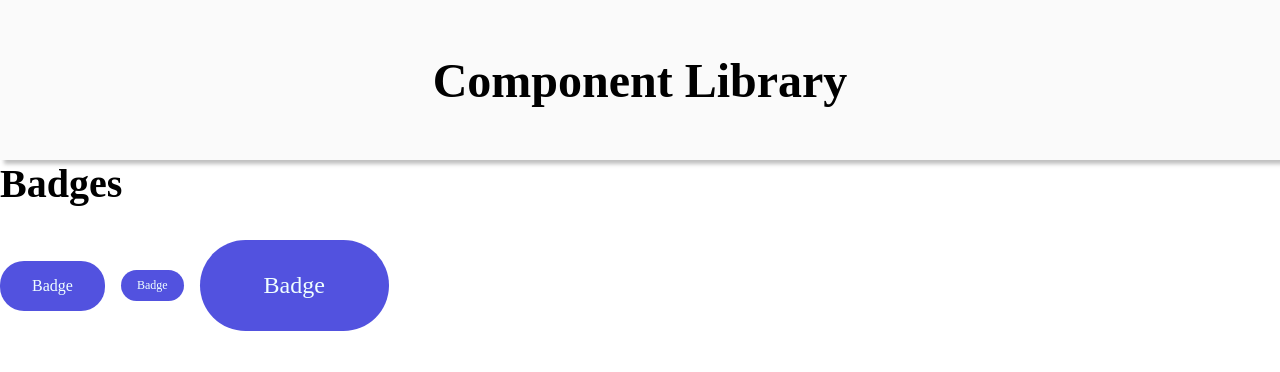
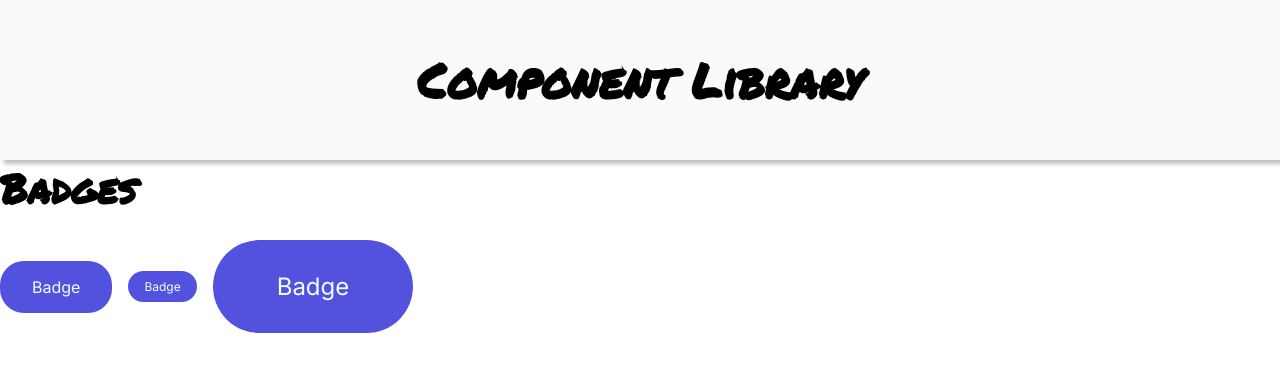
Before and after one commit to Tyriol/component-library, a React (Vite) app: page / in a window 1280 px wide. Shown: the top 372 px of the page. Built offline with nearby package versions, Linux system fonts and the light colour scheme.

Commit message:
add google fonts Permanent Marker and Inter to global styles

```diff
--- a/src/index.css
+++ b/src/index.css
@@ -1,6 +1,16 @@
+@import url("https://fonts.googleapis.com/css2?family=Inter:ital,opsz,wght@0,14..32,100..900;1,14..32,100..900&family=Permanent+Marker&display=swap");
+
 * {
   margin: 0;
   padding: 0;
   box-sizing: border-box;
+  font-family: "Inter", sans-serif;
   font-size: 16px;
 }
+
+h1,
+h2,
+h3,
+h4 {
+  font-family: "Permanent Marker", cursive;
+}
```
